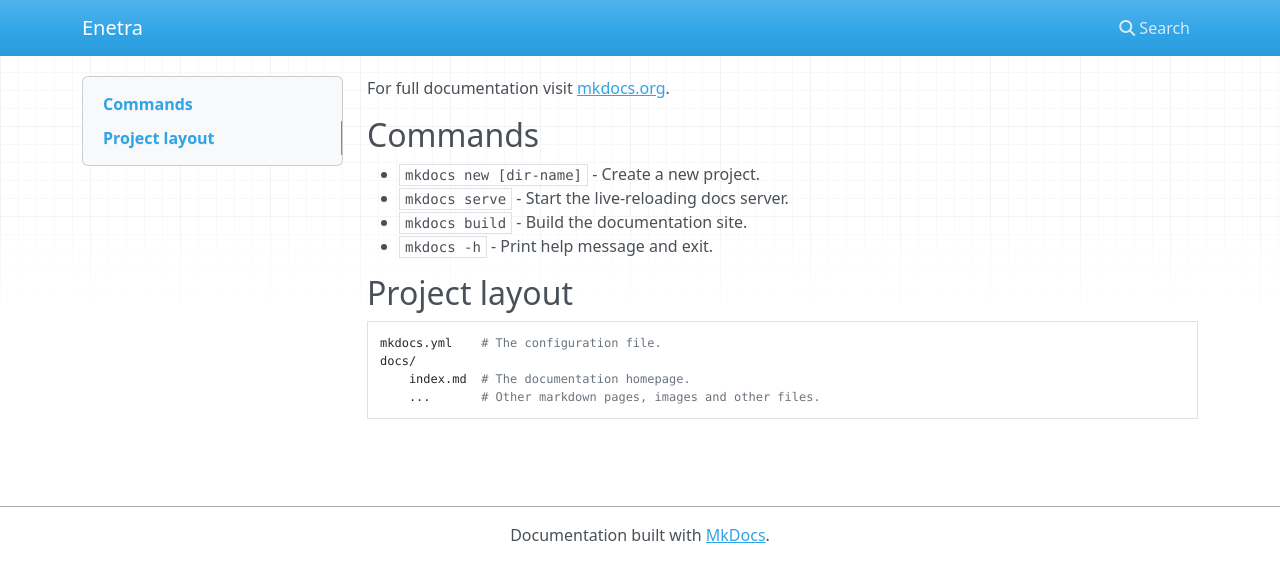
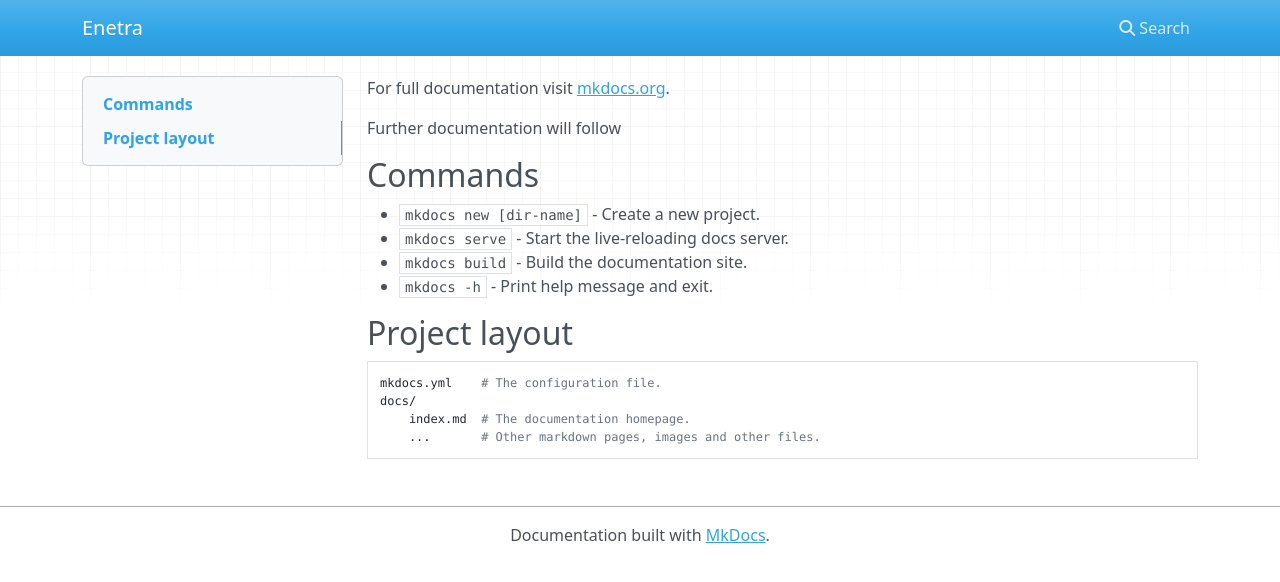
Before and after one commit to rl-institut/enetra, an MkDocs documentation site: the page built from docs/index.md, in a window 1280 px wide. Shown: the top 582 px of the page. Built offline with MkDocs 1.6.1, drawn with Linux system fonts in a browser that asks for light colours; nearby versions of some CDN libraries.

Commit message:
Dummy documentation

```diff
--- a/docs/index.md
+++ b/docs/index.md
@@ -1,4 +1,6 @@
 For full documentation visit [mkdocs.org](https://www.mkdocs.org).
+
+Further documentation will follow
 
 ## Commands
 
```
